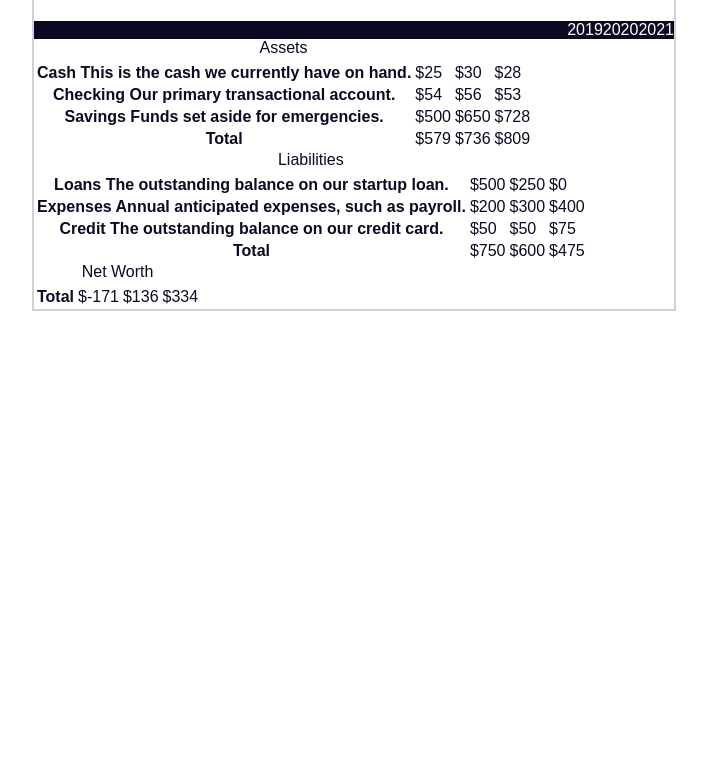
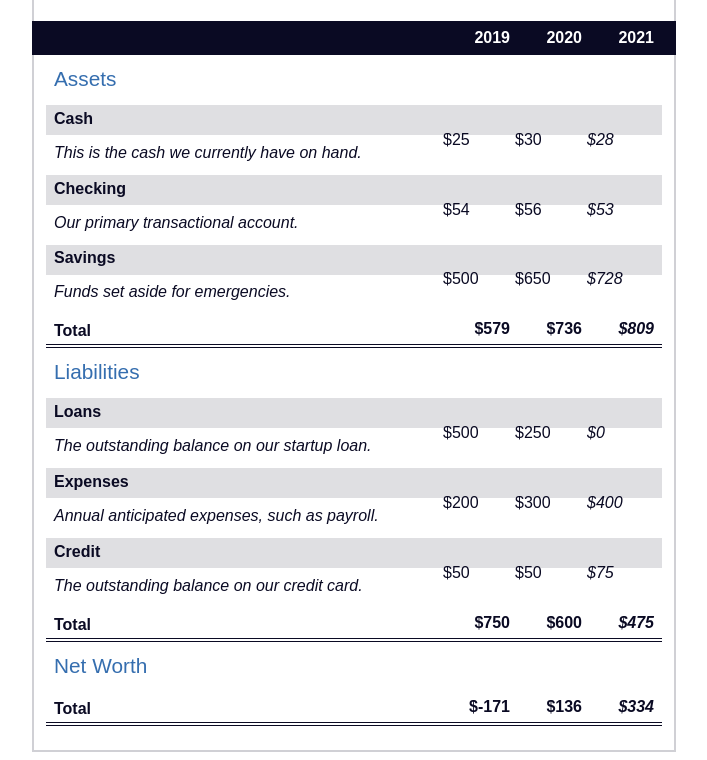
Before and after one commit to DovydasLatkauskas/GenericSpreadsheetWebsite, a plain HTML site: page index.html in a window 1280 px wide. Shown: the part 106-866 px from the top of the page, without its empty margins (286-993 px from the left). Before the commit the page ends 800 px from the top, so only its background shows below. Drawn offline with Linux system fonts and the light colour scheme.

Commit message:
changes to fonts, header and descriptions

```diff
--- a/styles.css
+++ b/styles.css
@@ -1,15 +1,15 @@
 span[class~="sr-only"] {
-    border: 0;
-    clip: rect(1px, 1px, 1px, 1px);
-    clip-path: inset(50%);
-    -webkit-clip-path: inset(50%);
-    height: 1px;
-    width: 1px;
-    position: absolute;
-    overflow: hidden;
-    white-space: nowrap;
-    padding: 0;
-    margin: -1px;
+  border: 0 !important;
+  clip: rect(1px, 1px, 1px, 1px) !important;
+  clip-path: inset(50%) !important;
+  -webkit-clip-path: inset(50%) !important;
+  height: 1px !important;
+  width: 1px !important;
+  position: absolute !important;
+  overflow: hidden !important;
+  white-space: nowrap !important;
+  padding: 0 !important;
+  margin: -1px !important;
 }
 
 html {
@@ -54,5 +54,89 @@ span[class~="sr-only"] {
   top: 0;
   background: #0a0a23;
   color: #fff;
-    z-index:999;
+  z-index: 999;
+  padding: 0.5rem calc(1.25rem + 2px) 0.5rem 0;
+  margin: 0 -2px;
 }
+
+#years span[class] {
+  font-weight: bold;
+  width: 4.5rem;
+  text-align: right;
+}
+
+.table-wrap {
+  padding: 0 0.75rem 1.5rem 0.75rem;
+}
+
+table {
+  border-collapse: collapse;
+  border: 0;
+  width: 100%;
+  position: relative;
+  margin-top: 3rem;
+}
+
+table caption {
+  color: #356eaf;
+  font-size: 1.3em;
+  font-weight: normal;
+  position: absolute;
+  top: -2.25rem;
+  left: 0.5rem;
+}
+
+tbody td {
+  width: 100vw;
+  min-width: 4rem;
+  max-width: 4rem;
+}
+
+tbody th {
+  width: calc(100% - 12rem);
+}
+
+tr[class="total"] {
+  border-bottom: 4px double #0a0a23;
+  font-weight: bold;
+}
+
+tr[class="total"] th {
+  text-align: left;
+  padding: 0.5rem 0 0.25rem 0.5rem;
+}
+
+tr.total td {
+  text-align: right;
+  padding: 0 0.25rem;
+}
+
+tr.total td:nth-of-type(3) {
+  padding-right: 0.5rem;
+}
+
+tr.total:hover {
+  background-color: #99c9ff;
+}
+
+td.current {
+  font-style: italic;
+}
+
+tr.data {
+  background-image: linear-gradient(to bottom, #dfdfe2 1.845rem, white 1.845rem);
+}
+
+tr.data th {
+  text-align: left;
+  padding-top: 0.3rem;
+  padding-left: 0.5rem;
+}
+
+tr.data th .description {
+  display: block;
+  font-weight: normal;
+  font-style: italic;
+  padding: 1rem 0 0.75rem;
+  margin-right: -13.5rem;
+}
```
Lines whose indentation alone changed are shown as unchanged.
